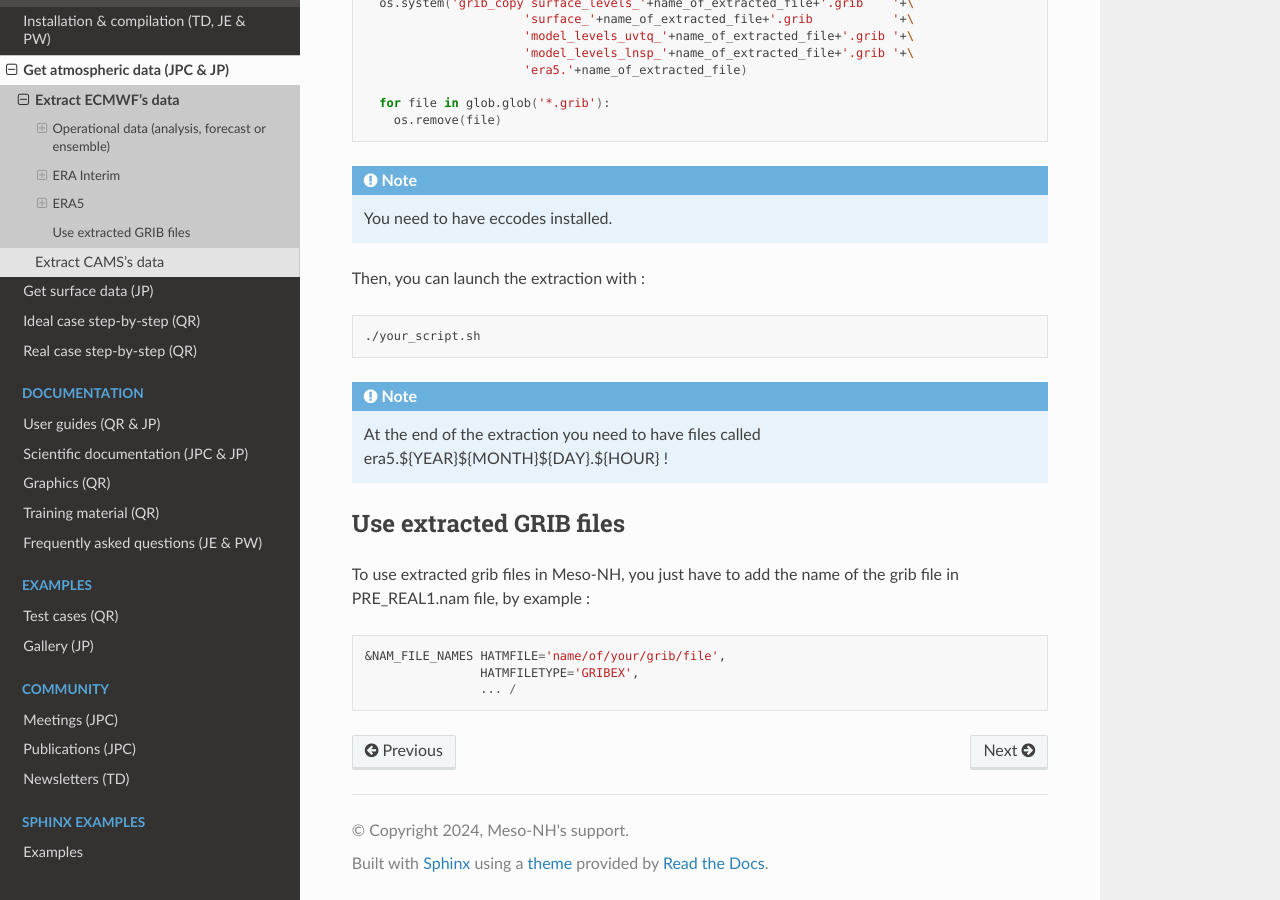
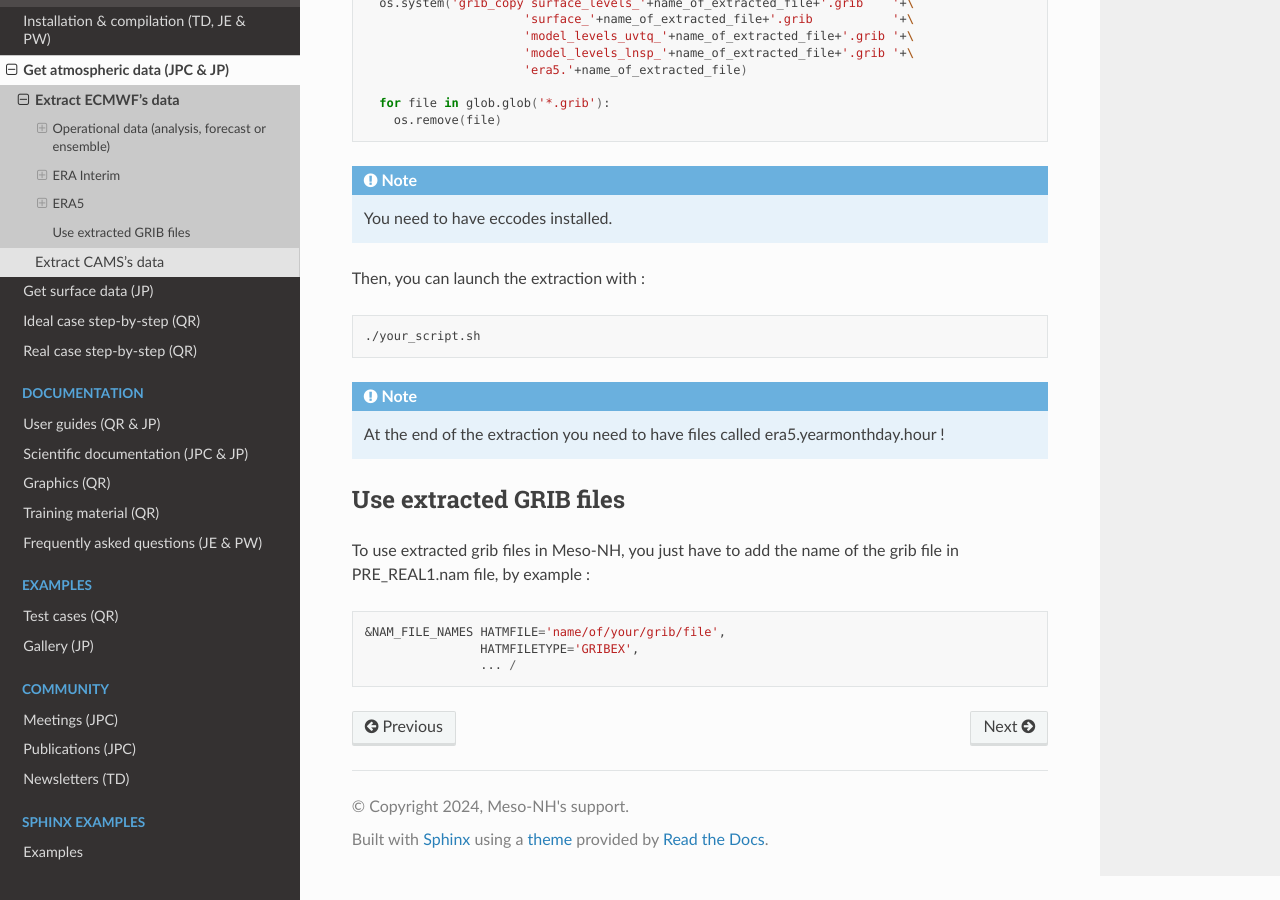
Before and after one commit to JorisPianezze/mesonh_beta_test_guide, a Sphinx documentation site: the page built from docs/source/getting_started/extract_ecmwf_data/extract_ecmwf_data.rst, in a window 1280 px wide and 900 px high, scrolled down 9741 px. Built offline with Sphinx 7.4.7 and the Read the Docs theme 2.0.0, drawn with Linux system fonts in a browser that asks for light colours.

Commit message:
Correct typo

```diff
--- a/docs/source/getting_started/extract_ecmwf_data/extract_ecmwf_data.rst
+++ b/docs/source/getting_started/extract_ecmwf_data/extract_ecmwf_data.rst
@@ -528,7 +528,7 @@ Then, you can launch the extraction with :
 
 .. note::
 
-   At the end of the extraction you need to have files called era5.${YEAR}${MONTH}${DAY}.${HOUR} !
+   At the end of the extraction you need to have files called era5.yearmonthday.hour !
 
 Use extracted GRIB files
 --------------------------------------------
```
